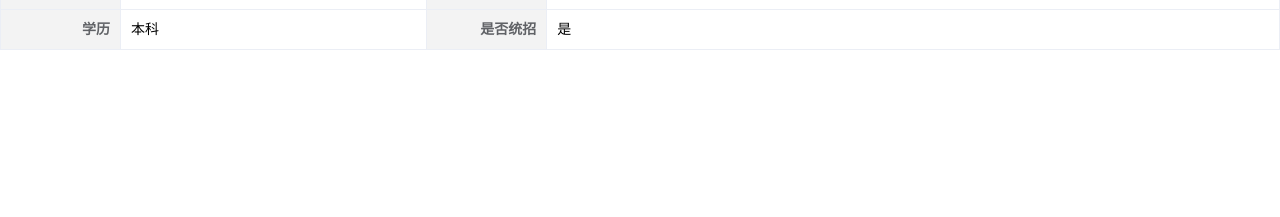
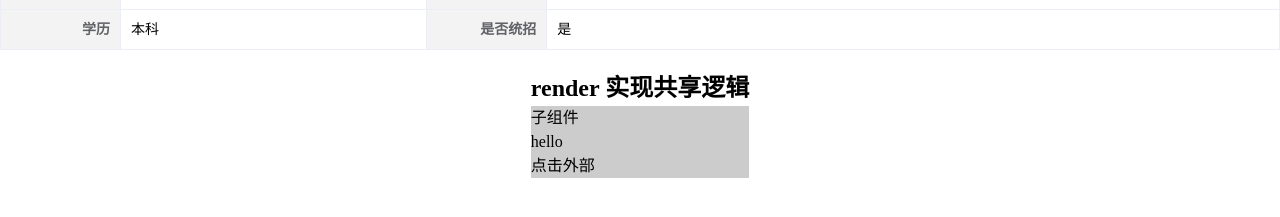
Before and after one commit to jackchoumine/advanced-vue-component-design-demos, a Vue app: page / in a window 1280 px wide. Shown: the part 531-748 px from the top of the page. Built offline with nearby package versions, Linux system fonts and the light colour scheme.

Commit message:
✅：render封装公共行为

```diff
--- a/src/App.vue
+++ b/src/App.vue
@@ -17,19 +17,31 @@
     <h2>render-props</h2>
     <FormTable title="使用例子" :data="data" :titleList="titleList" />
   </div>
+  <div>
+    <h2>render 实现共享逻辑</h2>
+    <OnClickOutside :clickOutside="clickOutside">
+      <div style="background-color: #ccc">
+        <div>子组件</div>
+        <p>hello</p>
+        <p>点击外部</p>
+      </div>
+    </OnClickOutside>
+  </div>
 </template>
 
 <script setup lang="jsx">
+import { ref } from 'vue'
 import { ToggleInput, MyInput } from './components/controlled-component'
 import { DatePicker } from './components/third-lib'
-import { FormTable } from './components/render-prop'
-import { ref } from 'vue'
+import { FormTable, OnClickOutside } from './components/render-prop'
 
 const myInput = ref('我的输入')
 const title = ref('title')
 const toggled = ref(false)
 const date = ref('2022-07-18')
-
+function clickOutside(ele) {
+  console.log(ele)
+}
 const img = 'https://tva1.sinaimg.cn/large/008i3skNgy1gu9gco1hdbj605k05kgll02.jpg'
 
 const data = ref({
--- /dev/null
+++ b/src/components/render-prop/OnClickOutside.vue
@@ -0,0 +1,28 @@
+<script>
+import { getCurrentInstance, onMounted, onBeforeUnmount, ref, defineComponent } from 'vue'
+export default defineComponent({
+  name: 'OnClickOutside',
+  props: ['clickOutside'],
+  setup(props, { emit, attrs, slots }) {
+    const vm = getCurrentInstance()
+    const listener = event => {
+      const isClickInside = vm.subTree.children.some(element => {
+        const el = element.el
+        return event.target === el || el.contains(event.target)
+      })
+      if (isClickInside) {
+        console.log('clickInside')
+        return
+      }
+      props.clickOutside && props.clickOutside(event.target)
+    }
+    onMounted(() => {
+      document.addEventListener('click', listener)
+    })
+    onBeforeUnmount(() => {
+      document.removeEventListener('click', listener)
+    })
+    return () => slots.default()
+  },
+})
+</script>
--- a/src/components/render-prop/index.js
+++ b/src/components/render-prop/index.js
@@ -2,7 +2,8 @@
  * @Description : render-prop
  * @Date        : 2022-07-18 23:21:43 +0800
  * @Author      : JackChou
- * @LastEditTime: 2022-07-18 23:32:54 +0800
+ * @LastEditTime: 2022-07-19 02:14:56 +0800
  * @LastEditors : JackChou
  */
 export { default as FormTable } from './FormTable.vue'
+export { default as OnClickOutside } from './OnClickOutside.vue'
```
Also changed, not shown: 1 other file (tests, documents, lock files or other folders).
